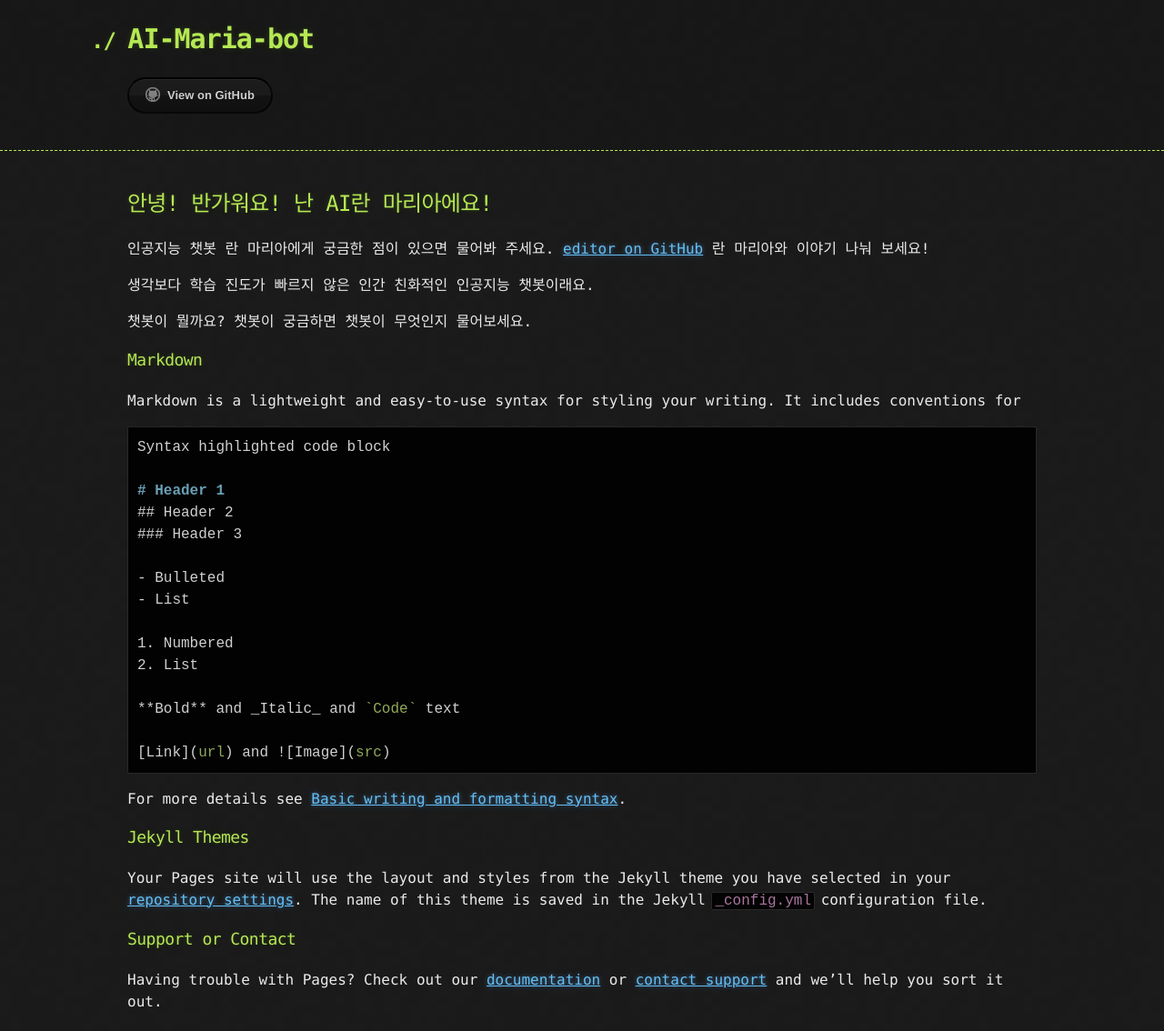
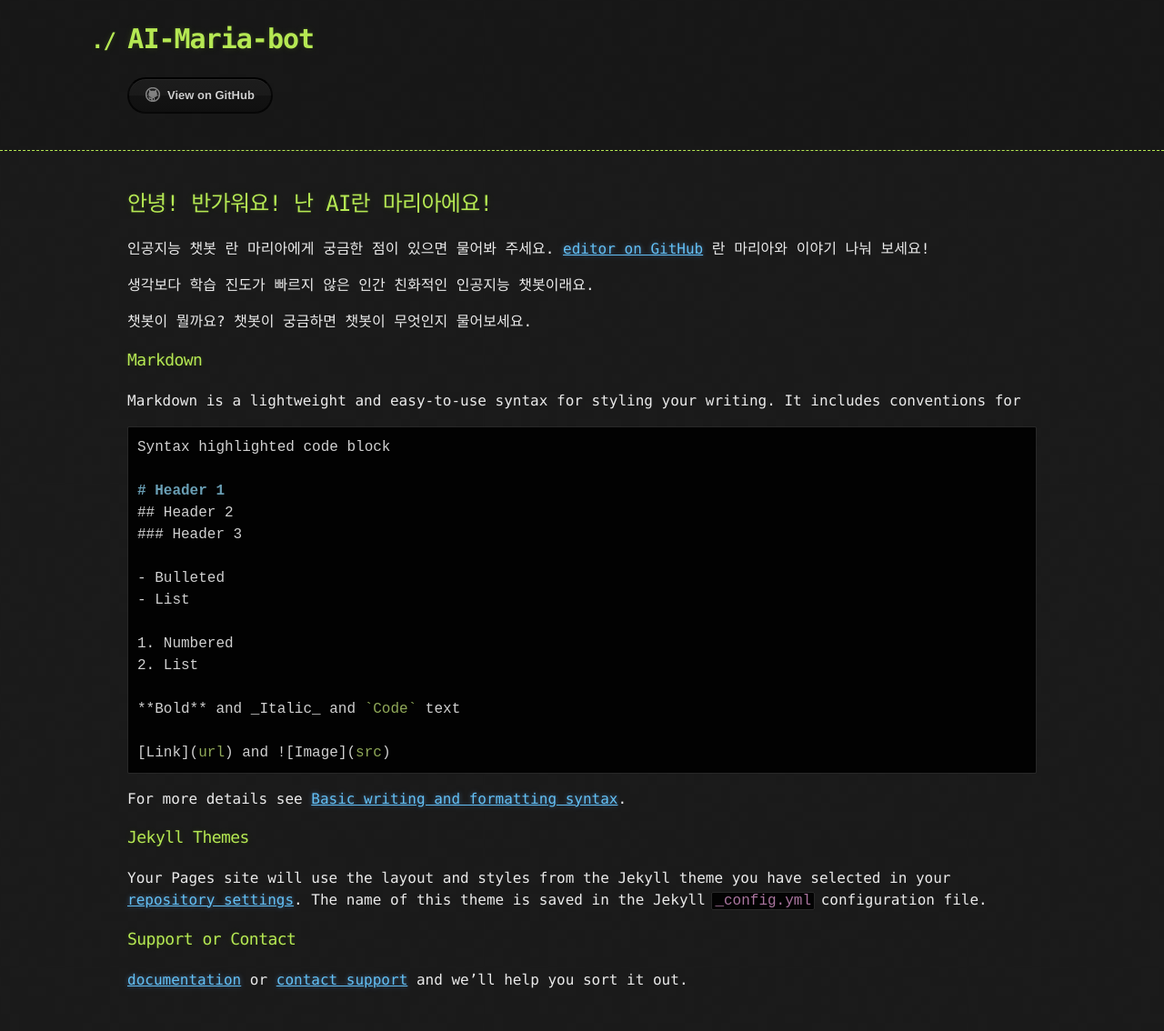
Before and after one commit to JKimmm/AI-Maria-bot, a Jekyll site: the page built from index.md, in a window 1280 px wide. Shown: the whole page at 91% size. Built offline with Jekyll 4.4.1, drawn with Linux system fonts in a browser that asks for light colours; our own code applies the rules of GitHub Pages for plain Markdown files; the repository's description, which GitHub fills in, is left out; after the commit the page ends 1110 px from its top, so only the background shows below that.

Commit message:
Update index.md

```diff
--- a/index.md
+++ b/index.md
@@ -40,4 +40,4 @@ Your Pages site will use the layout and styles from the Jekyll theme you have se
 
 ### Support or Contact
 
-Having trouble with Pages? Check out our [documentation](https://docs.github.com/categories/github-pages-basics/) or [contact support](https://support.github.com/contact) and we’ll help you sort it out.
+ [documentation](https://docs.github.com/categories/github-pages-basics/) or [contact support](https://support.github.com/contact) and we’ll help you sort it out.
```
